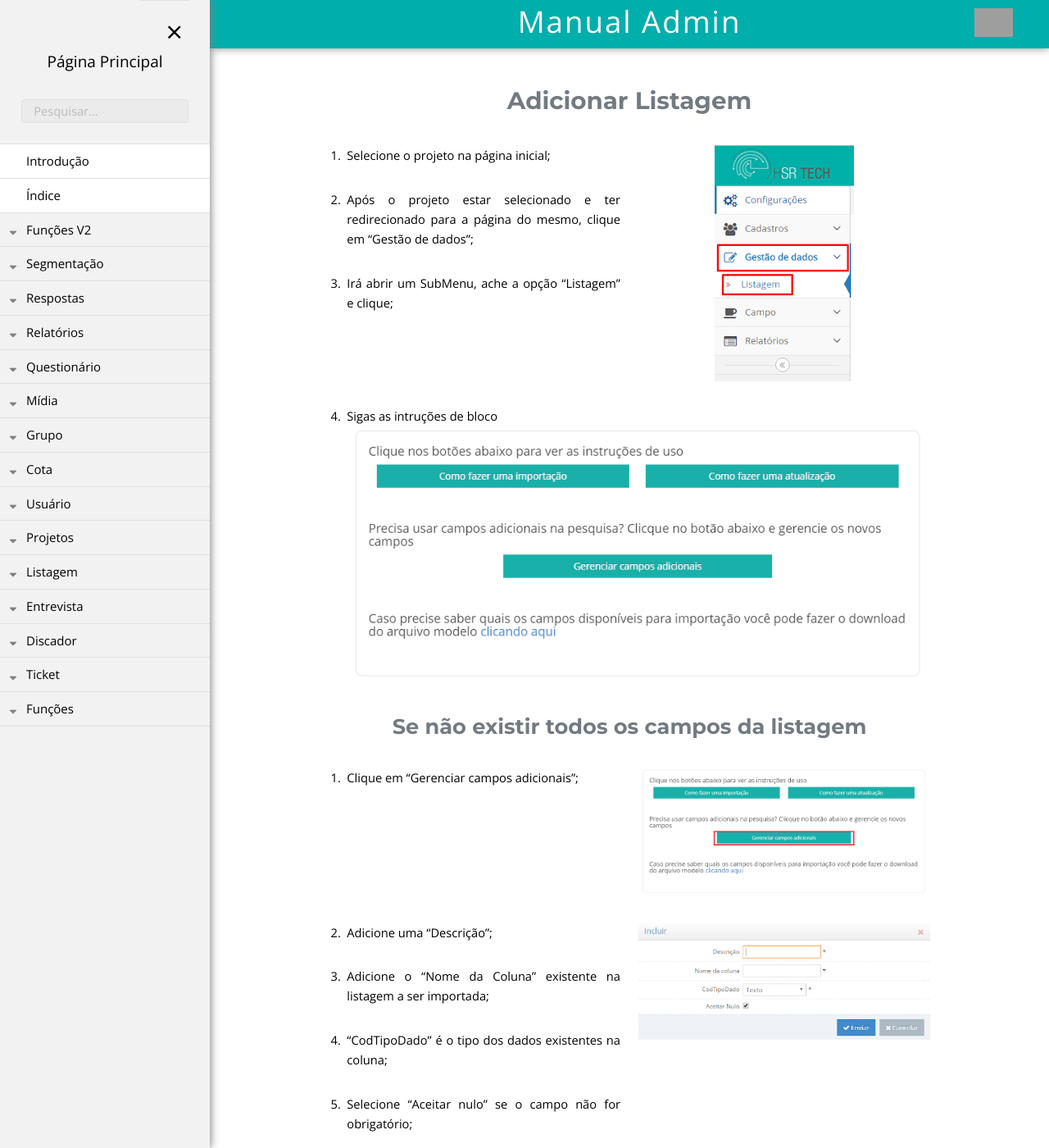
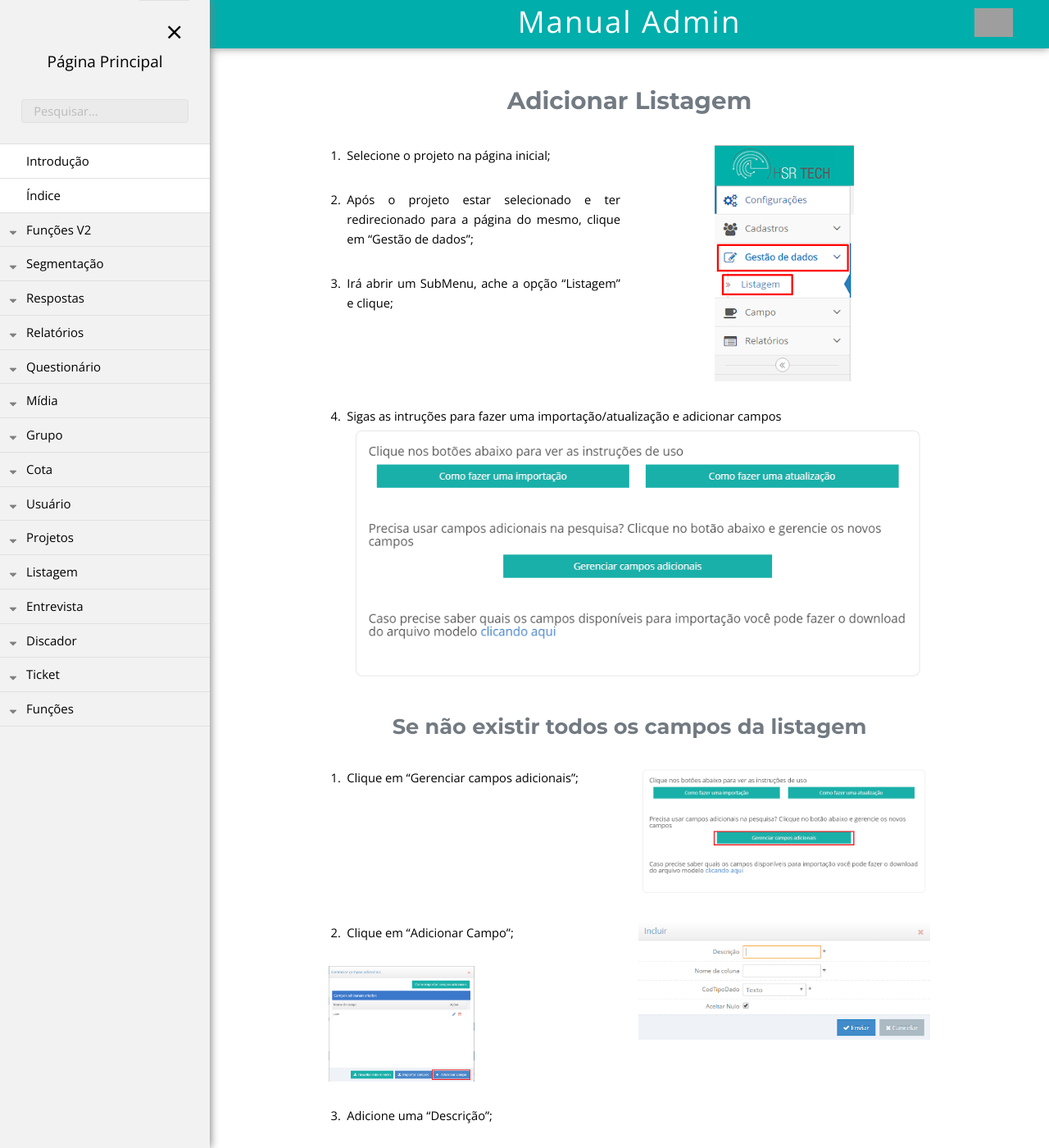
Before and after one commit to rogerio-figueiredo-hsr/hsrtechonline.github.io, a Jekyll site: the page built from _posts/2020-02-07-adicionar-listagem-novo.md, in a window 1280 px wide and 1400 px high. Shown: the whole window at 82% size. Built offline with Jekyll 4.4.1, drawn with Linux system fonts in a browser that asks for light colours; grey boxes are pictures that could not be loaded.

Commit message:
adicionar-listagem

```diff
--- a/_posts/2020-02-07-adicionar-listagem-novo.md
+++ b/_posts/2020-02-07-adicionar-listagem-novo.md
@@ -22,7 +22,7 @@
 
 {:start="4"}
 
-4. Sigas as intruções de bloco
+4. Sigas as intruções para fazer uma importação/atualização e adicionar campos
 ![Imagem de apoio 2]({{ "/assets/img/instrucoes-listagem-01.png" | prepend: site.baseurl }})
 
 
@@ -33,7 +33,7 @@
 1. Clique em "Gerenciar campos adicionais";
 </div>
 <div class="6u 12u$(small)" markdown="1">
-![Imagem de apoio 3]({{ "/assets/img/instrucoes-listagem-03.png" | prepend: site.baseurl }})
+![Imagem de apoio 3]({{ "/assets/img/instrucoes-listagem-02.png" | prepend: site.baseurl }})
 </div>
 </div>
 
@@ -42,15 +42,27 @@
 <div class="6u 12u$(small)" markdown="1">
 
 {:start="2"}
-2. Adicione uma "Descrição";
+2. Clique em "Adicionar Campo";
 
-3. Adicione o "Nome da Coluna" existente na listagem a ser importada;
+<div class="6u 12u$(small)" markdown="1">
+![Imagem de apoio 4]({{ "/assets/img/instrucoes-listagem-03.png" | prepend: site.baseurl }})
+</div>
 
-4. "CodTipoDado" é o tipo dos dados existentes na coluna;
+{:start="3"}
+3. Adicione uma "Descrição";
 
-5. Selecione "Aceitar nulo" se o campo não for obrigatório;
+4. Adicione o "Nome da Coluna" existente na listagem a ser importada;
 
-6. Clique em "Enviar";
+5. "CodTipoDado" é o tipo dos dados existentes na coluna;
+
+6. Selecione "Aceitar nulo" se o campo não for obrigatório;
+
+7. Clique em "Enviar";
+<div class="6u 12u$(small)" markdown="1">
+![Imagem de apoio 4]({{ "/assets/img/adicionar-listagem-04.png" | prepend: site.baseurl }})
+</div>
+
+
 </div>
 <div class="6u 12u$(small)" markdown="1">
 ![Imagem de apoio 4]({{ "/assets/img/adicionar-listagem-04.png" | prepend: site.baseurl }})
```
Also changed, not shown: assets/img/instrucoes-listagem-02.png (added), assets/img/instrucoes-listagem-03.png.
